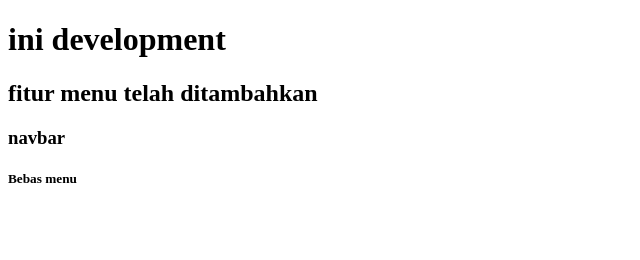
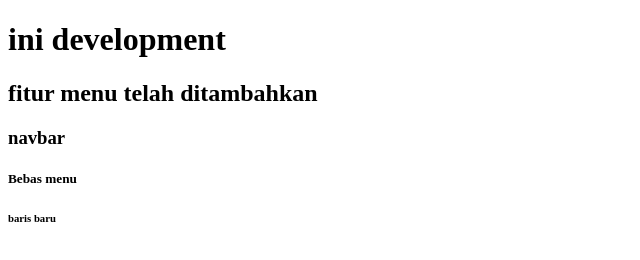
Before and after one commit to LuckyNurs/java_Lucky-Nursarastri-, a plain HTML site: page 02_Version Control and Branch Management (Git)/Praktikum/index.html in a window 1280 px wide. Shown: the full height of the page, 0-640 px from the left. Drawn offline with Linux system fonts and the light colour scheme.

Commit message:
Update index.html

```diff
--- a/02_Version Control and Branch Management (Git)/Praktikum/index.html
+++ b/02_Version Control and Branch Management (Git)/Praktikum/index.html
@@ -11,5 +11,6 @@
     <h2>fitur menu telah ditambahkan</h2>
     <h3>navbar</h3>
     <h5>Bebas menu</h5>
+    <h6> baris baru </h6>
 </body>
 </html>
```
